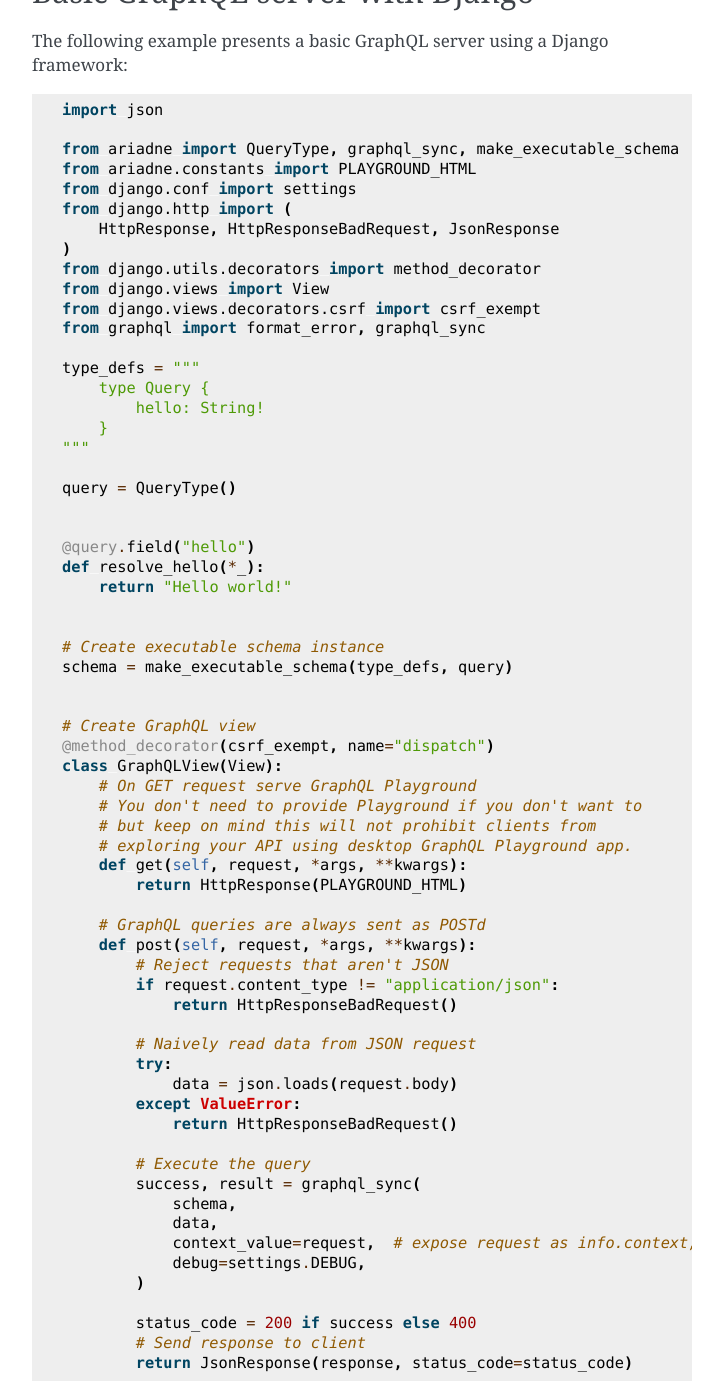
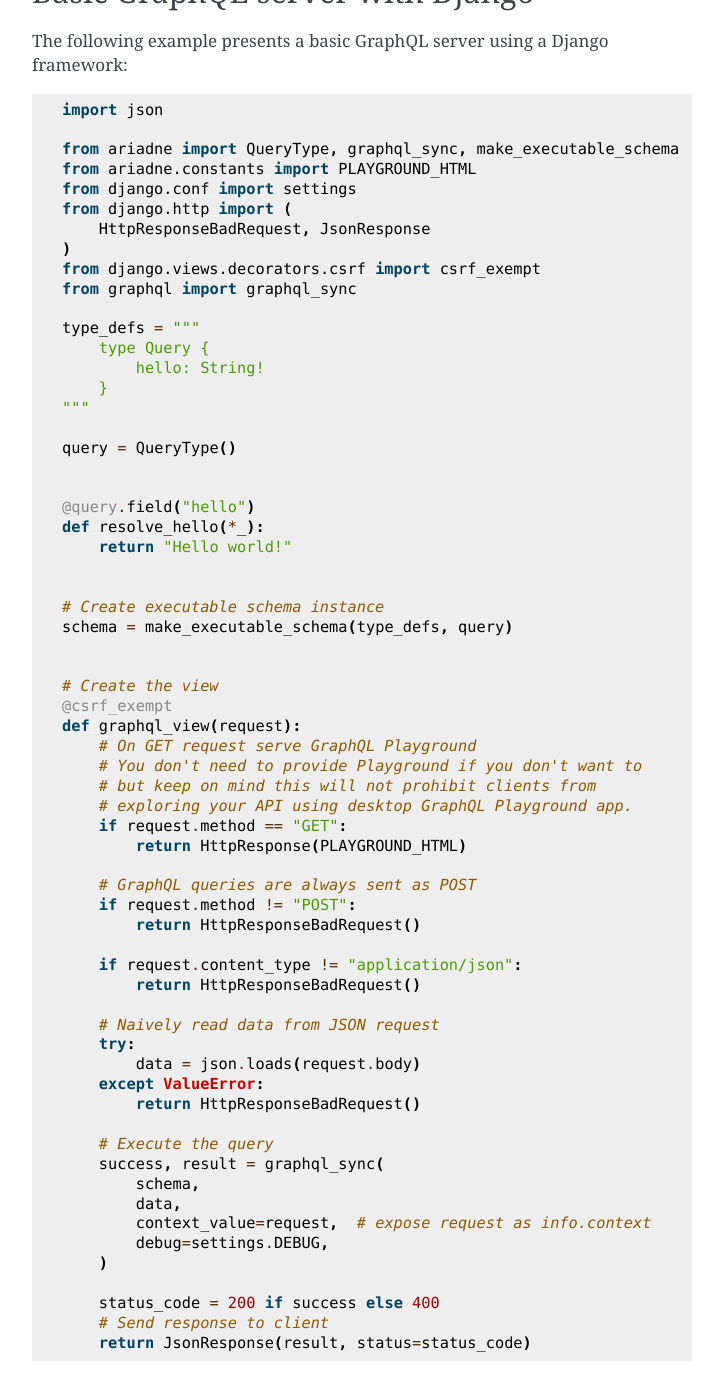
Before and after one commit to mirumee/ariadne, a Sphinx documentation site: the page built from docs/custom-server.rst, in a window 1280 px wide and 1400 px high, scrolled down 952 px. Shown: the whole window, without its empty margins (388-1111 px from the left). Built offline with Sphinx 7.4.7, drawn with Linux system fonts in a browser that asks for light colours.

Commit message:
Improve the Django example

```diff
--- a/docs/custom-server.rst
+++ b/docs/custom-server.rst
@@ -45,12 +45,10 @@ The following example presents a basic GraphQL server using a Django framework::
     from ariadne.constants import PLAYGROUND_HTML
     from django.conf import settings
     from django.http import (
-        HttpResponse, HttpResponseBadRequest, JsonResponse
+        HttpResponseBadRequest, JsonResponse
     )
-    from django.utils.decorators import method_decorator
-    from django.views import View
     from django.views.decorators.csrf import csrf_exempt
-    from graphql import format_error, graphql_sync
+    from graphql import graphql_sync
 
     type_defs = """
         type Query {
@@ -70,36 +68,37 @@ The following example presents a basic GraphQL server using a Django framework::
     schema = make_executable_schema(type_defs, query)
 
 
-    # Create GraphQL view
-    @method_decorator(csrf_exempt, name="dispatch")
-    class GraphQLView(View):
+    # Create the view
+    @csrf_exempt
+    def graphql_view(request):
         # On GET request serve GraphQL Playground
         # You don't need to provide Playground if you don't want to
         # but keep on mind this will not prohibit clients from
         # exploring your API using desktop GraphQL Playground app.
-        def get(self, request, *args, **kwargs):
+        if request.method == "GET":
             return HttpResponse(PLAYGROUND_HTML)
 
-        # GraphQL queries are always sent as POSTd
-        def post(self, request, *args, **kwargs):
-            # Reject requests that aren't JSON
-            if request.content_type != "application/json":
-                return HttpResponseBadRequest()
+        # GraphQL queries are always sent as POST
+        if request.method != "POST":
+            return HttpResponseBadRequest()
 
-            # Naively read data from JSON request
-            try:
-                data = json.loads(request.body)
-            except ValueError:
-                return HttpResponseBadRequest()
+        if request.content_type != "application/json":
+            return HttpResponseBadRequest()
 
-            # Execute the query
-            success, result = graphql_sync(
-                schema,
-                data,
-                context_value=request,  # expose request as info.context,
-                debug=settings.DEBUG,
-            )
+        # Naively read data from JSON request
+        try:
+            data = json.loads(request.body)
+        except ValueError:
+            return HttpResponseBadRequest()
 
-            status_code = 200 if success else 400
-            # Send response to client
-            return JsonResponse(response, status_code=status_code)
+        # Execute the query
+        success, result = graphql_sync(
+            schema,
+            data,
+            context_value=request,  # expose request as info.context
+            debug=settings.DEBUG,
+        )
+
+        status_code = 200 if success else 400
+        # Send response to client
+        return JsonResponse(result, status=status_code)
```
